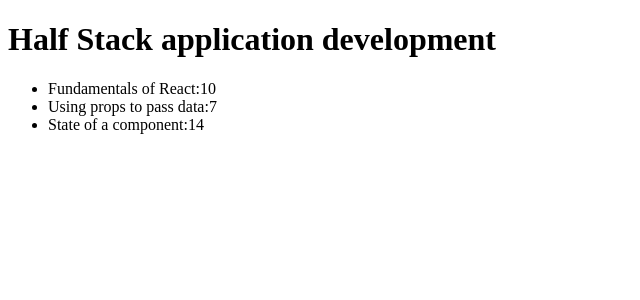
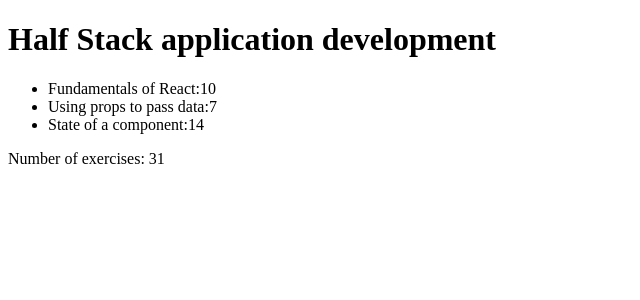
Before and after one commit to stebackman/01-kurssitiedot, a React (Vite) app: page / in a window 1280 px wide. Shown: the top 300 px of the page, without its empty margins (0-640 px from the left). Built offline with nearby package versions, Linux system fonts and the light colour scheme.

Commit message:
Total korjattu ja takasin kuvioissa

```diff
--- a/src/Course.jsx
+++ b/src/Course.jsx
@@ -7,6 +7,7 @@ const Course = ({ course }) => {
     <>
       <Header course={course.name} />
       <Content parts={course.parts} />
+      <Total parts={course.parts} />
     </>
   );
 };
--- a/src/Total.jsx
+++ b/src/Total.jsx
@@ -1,11 +1,10 @@
 const Total = (props) => {
-  return (
-    <p>
-      Number of exercises:
-      {props.parts[0].exercises +
-        props.parts[1].exercises +
-        props.parts[2].exercises}
-    </p>
+  const totalExercises = props.parts.reduce(
+    (sum, part) => sum + part.exercises,
+    0
   );
+
+  return <p>Number of exercises: {totalExercises}</p>;
 };
+
 export default Total;
```
